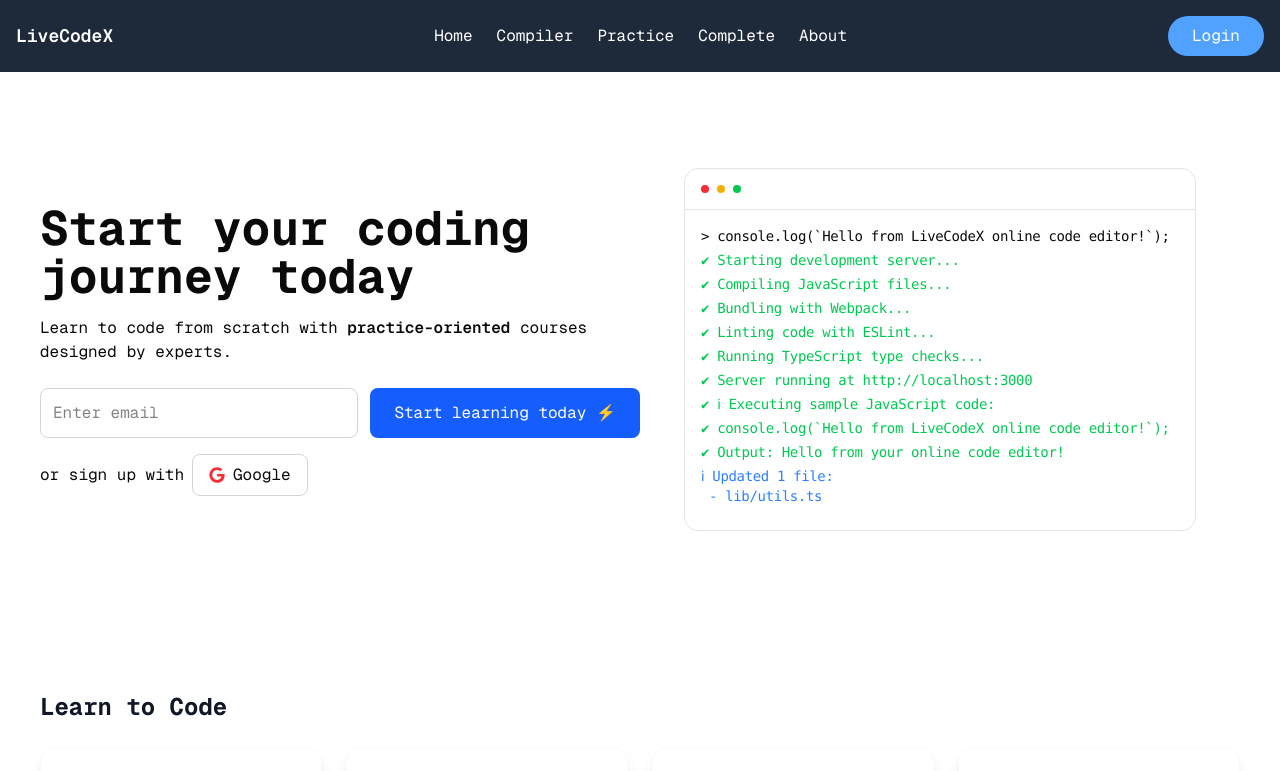
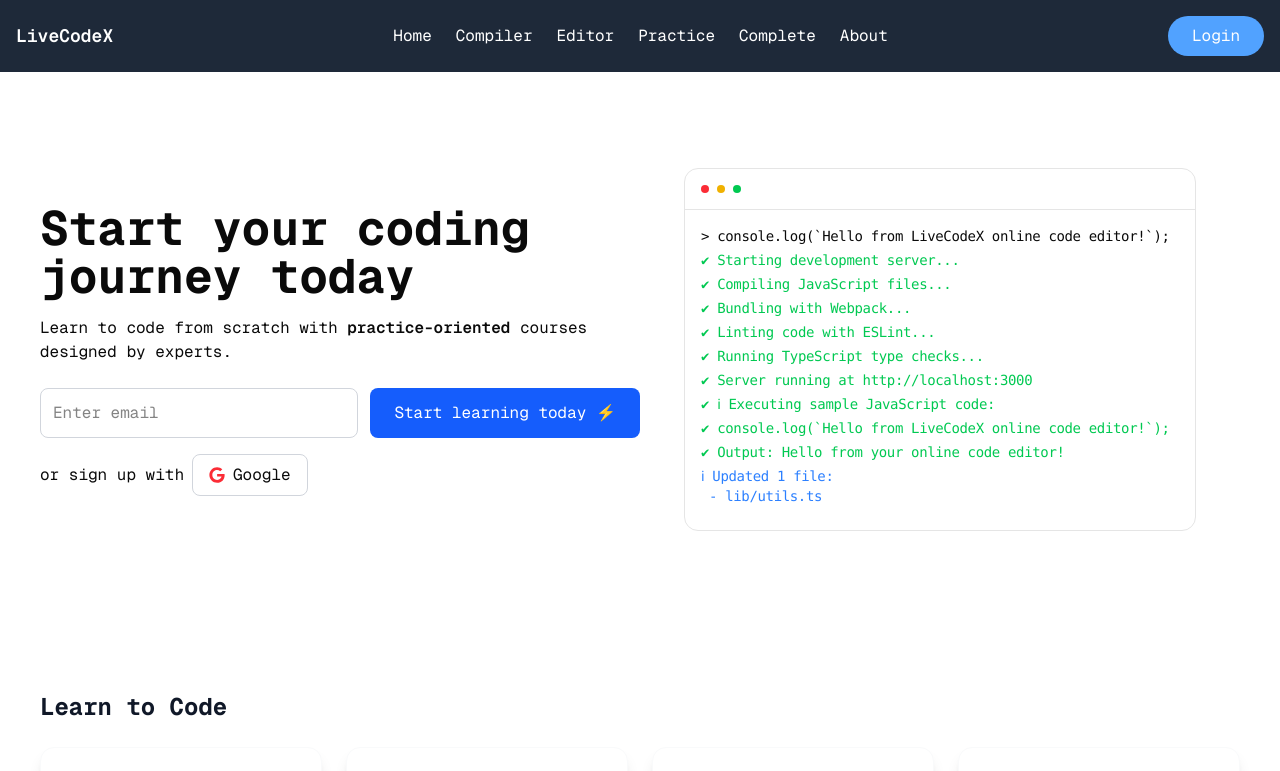
Before and after one commit to tanvermax/new-LiveCodeX, a Next.js app: page / in a window 1280 px wide. Shown: the top 771 px of the page. Built offline with nearby package versions, Linux system fonts and the light colour scheme; no server answers.

Commit message:
build error

```diff
--- a/app/pages/api/socket.ts
+++ b/app/pages/api/socket.ts
@@ -3,7 +3,23 @@
 import type { NextApiRequest } from "next";
 import type { NextApiResponse } from "next";
 
-export default function handler(req: NextApiRequest, res: NextApiResponse) {
+import { Server as IOServer } from "socket.io";
+
+import type { Server as HTTPServer } from "http";
+import type { Socket as NetSocket } from "net";
+
+
+type NextApiResponseWithSocketI0 = NextApiResponse & {
+  socket: NetSocket & {
+    server: HTTPServer & {
+      io?: IOServer;
+    };
+  };
+};
+
+
+
+export default function handler(req: NextApiRequest, res: NextApiResponseWithSocketI0) {
   if (!res?.socket?.server?.io) {
     console.log("Starting Socket.IO server...");
 
--- a/component/Navber.tsx
+++ b/component/Navber.tsx
@@ -115,6 +115,14 @@
               className="hover:text-yellow-500  text-xs lg:text-base"
             >
               Compiler
+            </Link>
+          </li>
+          <li>
+            <Link
+              href="/editor"
+              className="hover:text-yellow-500  text-xs lg:text-base"
+            >
+              Editor
             </Link>
           </li>
 
@@ -251,6 +259,14 @@
                 Practice
               </Link>
             </li>
+            <li>
+            <Link
+              href="/editor"
+              className="hover:text-yellow-500  text-xs lg:text-base"
+            >
+              Editor
+            </Link>
+          </li>
 
             <li>
               <Link
```
